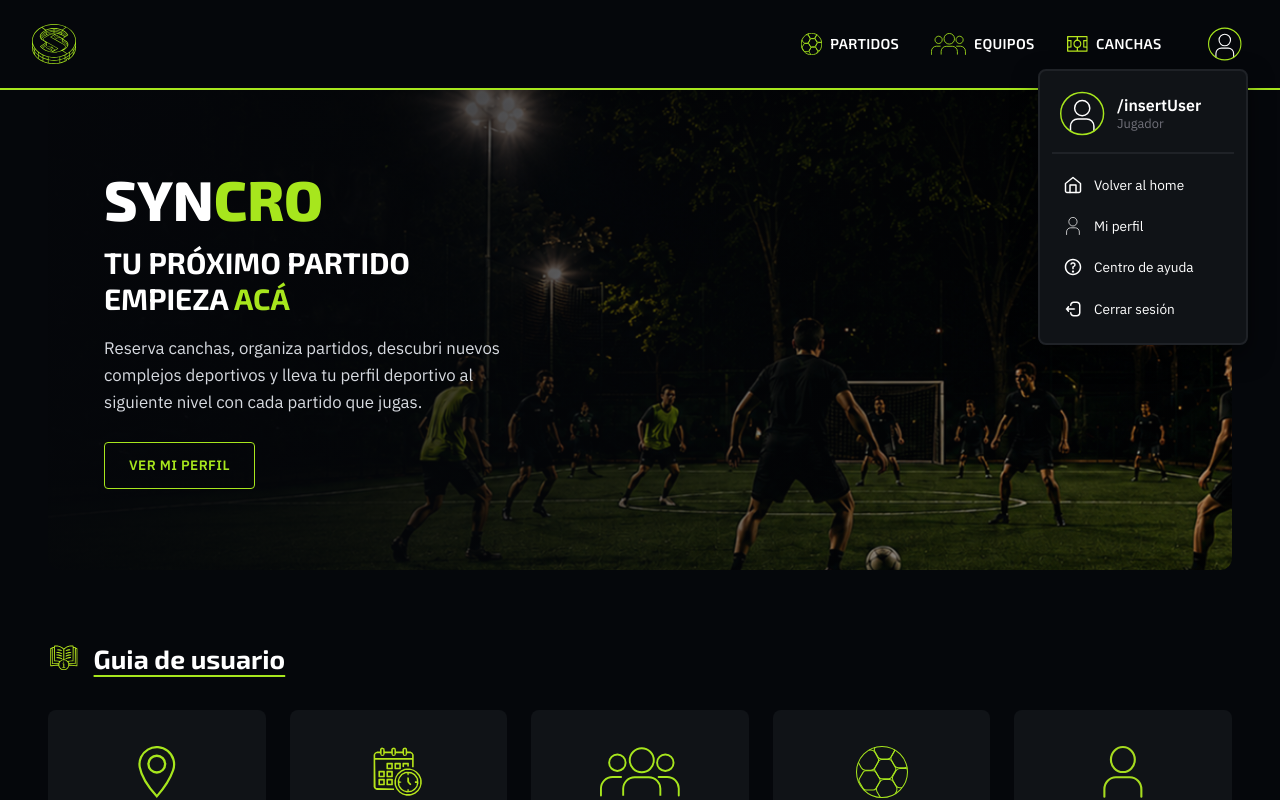
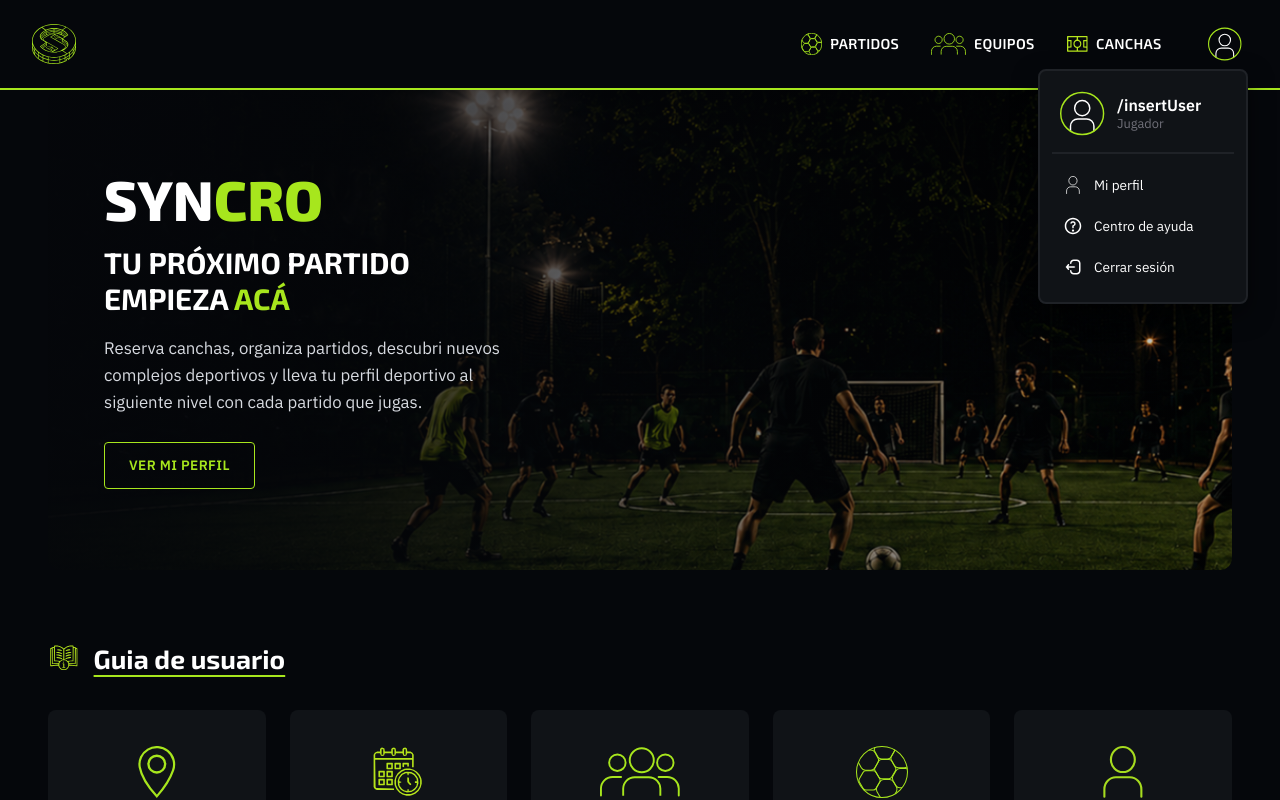
Before and after one commit to Syncro-sports/Syncro, a React (Vite) app: page /home-player in a window 1280 px wide. Both pictures are taken after a click on the button 1224 px from the left and 43 px from the top of the page. Shown: the top 800 px of the page. Built offline with nearby package versions, Linux system fonts and the light colour scheme; no server answers.

Commit message:
fix: ocultar 'Volver al home' cuando ya se esta en esa pagina

```diff
--- a/src/components/UserMenuPlayer.tsx
+++ b/src/components/UserMenuPlayer.tsx
@@ -1,5 +1,5 @@
 import React from "react";
-import { Link } from "react-router-dom";
+import { Link, useLocation } from "react-router-dom";
 import "./UserMenuPlayer.css";
 
 const URL_CHATBOT = import.meta.env.VITE_CHATBOT_URL || "http://localhost:8501";
@@ -56,6 +56,8 @@ export const UserMenuPlayer: React.FC<UserMenu> = ({
   mostrarPerfil = true,
 }) => {
   const homeDestino = homeTo || (role === "Host" ? "/home-host" : "/home-player");
+  const location = useLocation();
+  const estaEnHome = location.pathname === homeDestino;
 
   return (
     <nav className="user-menu">
@@ -76,12 +78,14 @@ export const UserMenuPlayer: React.FC<UserMenu> = ({
       <div className="user-menu__line" />
 
       <ul className="user-menu__list">
+        {!estaEnHome && (
           <li>
             <Link to={homeDestino} className="user-menu__item">
               <IconoHome />
               <span>Volver al home</span>
             </Link>
           </li>
+        )}
         {mostrarPerfil && (
           <li>
             <Link to={perfilTo} className="user-menu__item">
```
Lines whose indentation alone changed are shown as unchanged.
